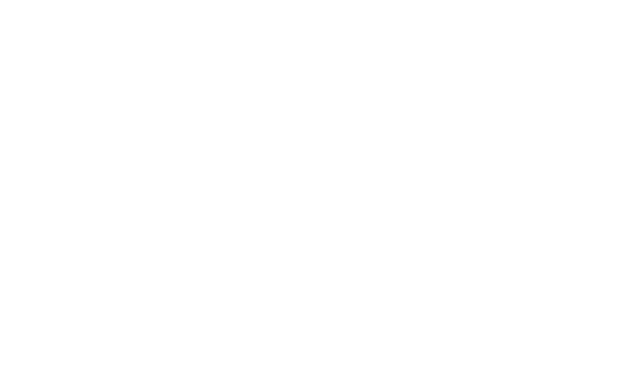
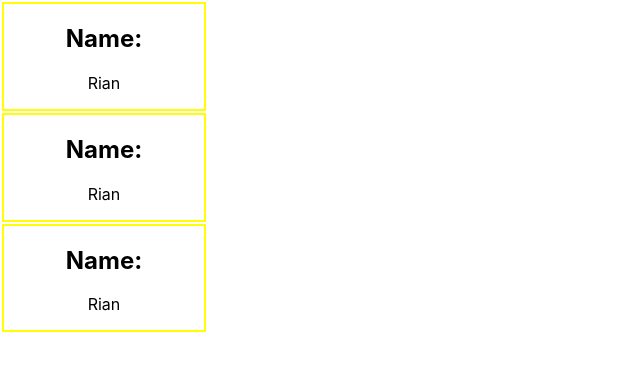
Before and after one commit to RianIslam/context-api-react, a React (Create React App) app: page / in a window 1280 px wide. Shown: the top 370 px of the page, without its empty margins (0-640 px from the left). Built offline with nearby package versions, Linux system fonts and the light colour scheme.

Commit message:
besic react

```diff
--- a/src/App.js
+++ b/src/App.js
@@ -4,9 +4,24 @@ function App() {
 
   return (
     <div className="App">
-
+      <Person></Person>
+      <Person></Person>
+      <Person></Person>
     </div>
   );
 }
+function Person(){
+  const useIt ={
+    width :"200px",
+    border : "2px solid yellow",
+    margin : "2px"
+  }
+  return(
+    <div style={useIt}>
+      <h2>Name:</h2>
+      <p>Rian</p>
+    </div>
+  )
+}
 
 export default App;
```
